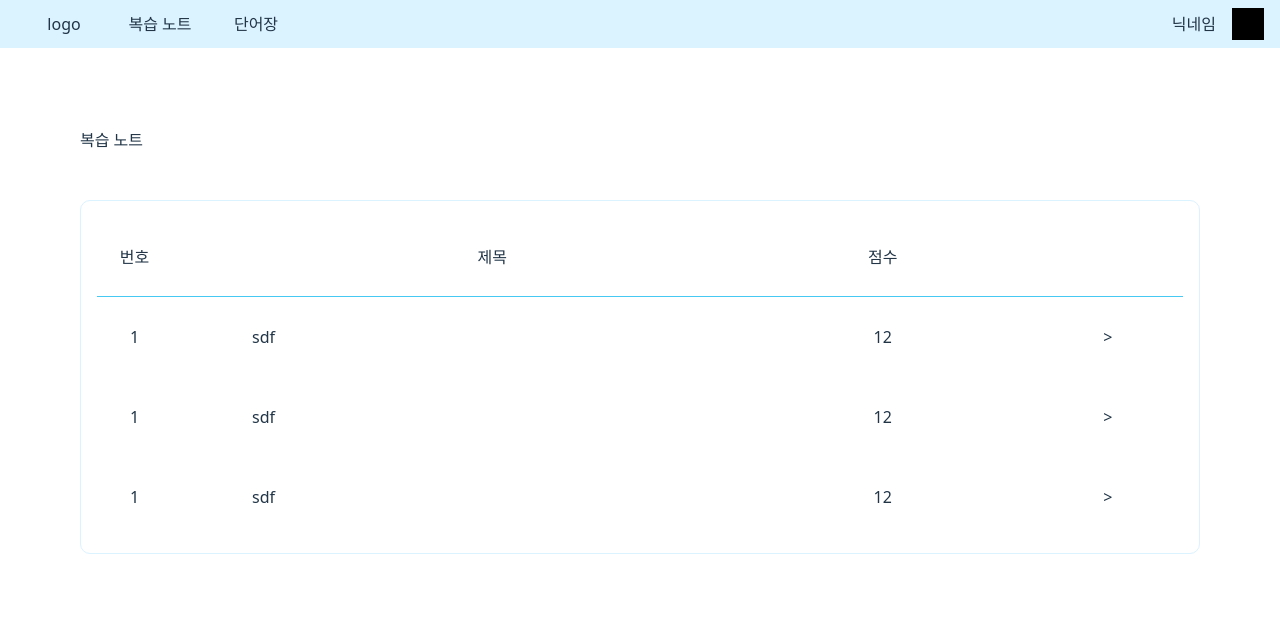
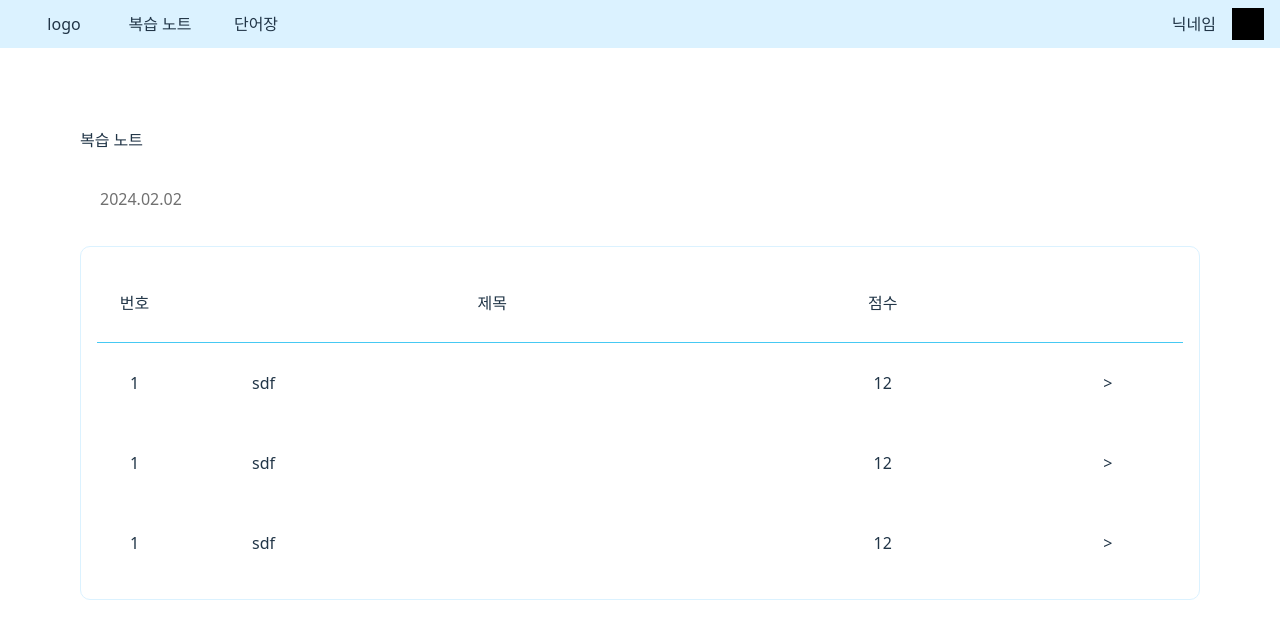
Before and after one commit to gdsc-ssu/liter-sea-client, a React (Vite) app: page /review in a window 1280 px wide. Shown: the top 638 px of the page. Built offline with nearby package versions, Linux system fonts and the light colour scheme.

Commit message:
feat: date 설정

```diff
--- a/package.json
+++ b/package.json
@@ -10,14 +10,18 @@
     "preview": "vite preview"
   },
   "dependencies": {
+    "@mui/x-date-pickers": "^6.19.3",
     "axios": "^1.6.6",
+    "date-fns": "^3.3.1",
     "react": "^18.2.0",
+    "react-datepicker": "^6.1.0",
     "react-dom": "^18.2.0",
     "react-router-dom": "^6.21.3",
     "styled-components": "^6.1.8"
   },
   "devDependencies": {
     "@types/react": "^18.2.43",
+    "@types/react-datepicker": "^4.19.5",
     "@types/react-dom": "^18.2.17",
     "@typescript-eslint/eslint-plugin": "^6.14.0",
     "@typescript-eslint/parser": "^6.14.0",
--- a/src/components/List/ReviewList.tsx
+++ b/src/components/List/ReviewList.tsx
@@ -1,5 +1,4 @@
 import styled from "styled-components";
-import { COLORS } from "@/styles/colors";
 
 interface RLProps {
   number: number;
--- a/src/pages/ReviewNote/ReviewNote.tsx
+++ b/src/pages/ReviewNote/ReviewNote.tsx
@@ -1,12 +1,24 @@
 import styled from "styled-components";
 import ReviewList, * as RLstyled from "@/components/List/ReviewList";
 import { COLORS } from "@/styles/colors";
+import DatePicker from "react-datepicker";
+import "react-datepicker/dist/react-datepicker.css";
+import { useState } from "react";
 
 const ReviewNote = () => {
+  const today = new Date();
+  const [selectDate, setSelectDate] = useState<Date>(today);
   return (
     <Container>
       <TitleBox>복습 노트</TitleBox>
-      <DateBox></DateBox>
+      <DateBox>
+        <StyledDatePicker
+          dateFormat="yyyy.MM.dd"
+          selected={selectDate}
+          closeOnScroll={true} // 스크롤을 움직였을 때 자동으로 닫히도록 설정 기본값 false
+          onChange={(date: Date) => setSelectDate(date)}
+        />
+      </DateBox>
       <ListBox>
         <ListTitle>
           <RLstyled.NumberBox>번호</RLstyled.NumberBox>
@@ -31,11 +43,11 @@ const Container = styled.div`
 const TitleBox = styled.div``;
 
 const DateBox = styled.div`
-  margin-top: 3rem;
+  margin-top: 1rem;
 `;
 
 const ListBox = styled.div`
-  margin-top: 3rem;
+  margin-top: 1rem;
   border: 1px solid ${COLORS.primary};
   border-radius: 10px;
   padding: 1rem;
@@ -48,4 +60,13 @@ const ListTitle = styled.div`
   border-bottom: 1px solid ${COLORS.blue};
 `;
 
+const StyledDatePicker = styled(DatePicker)`
+  border: none;
+  font-weight: 400;
+  font-size: 16px;
+  padding: 20px;
+  background-color: transparent;
+  color: #707070;
+`;
+
 export default ReviewNote;
```
Also changed, not shown: 1 other file (tests, documents, lock files or other folders).
